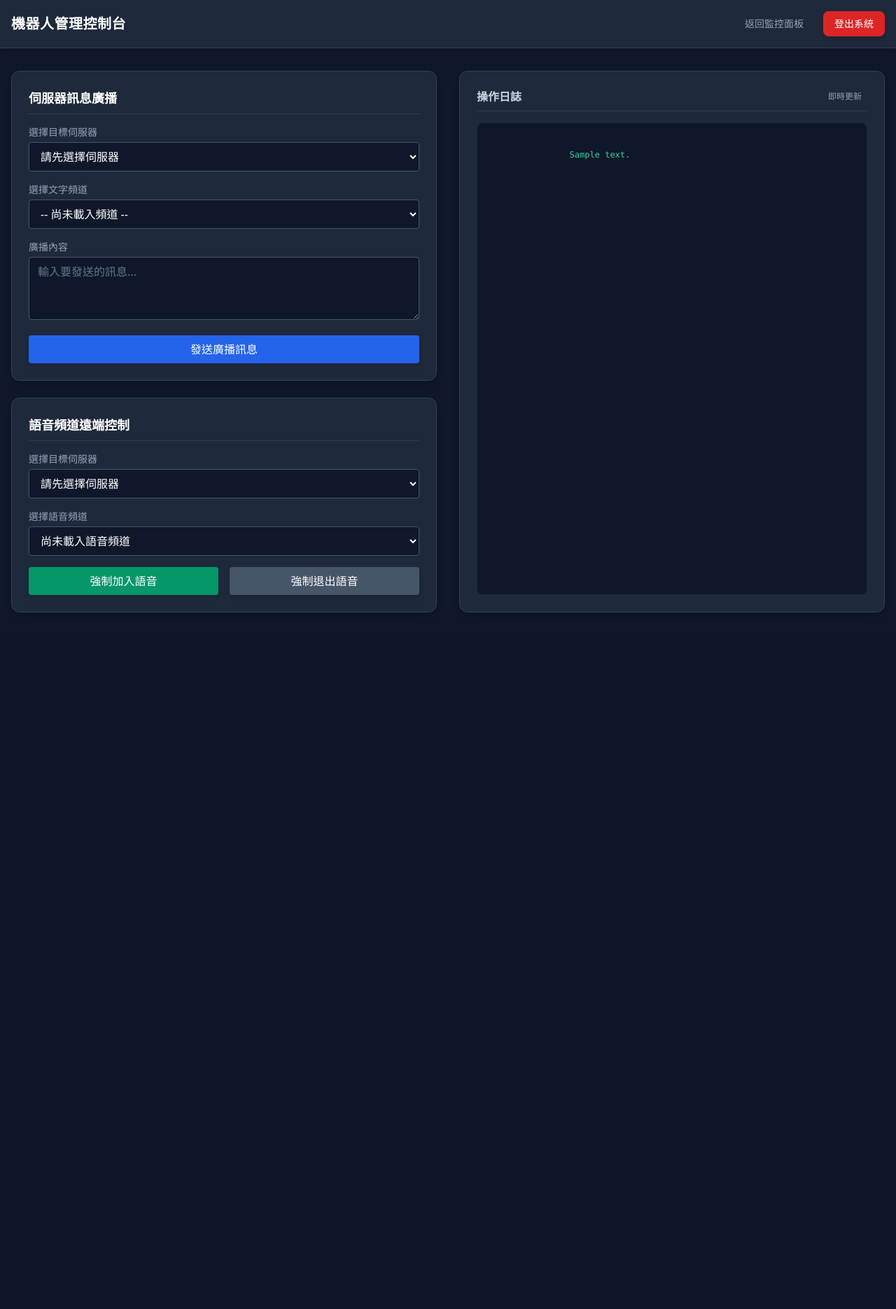
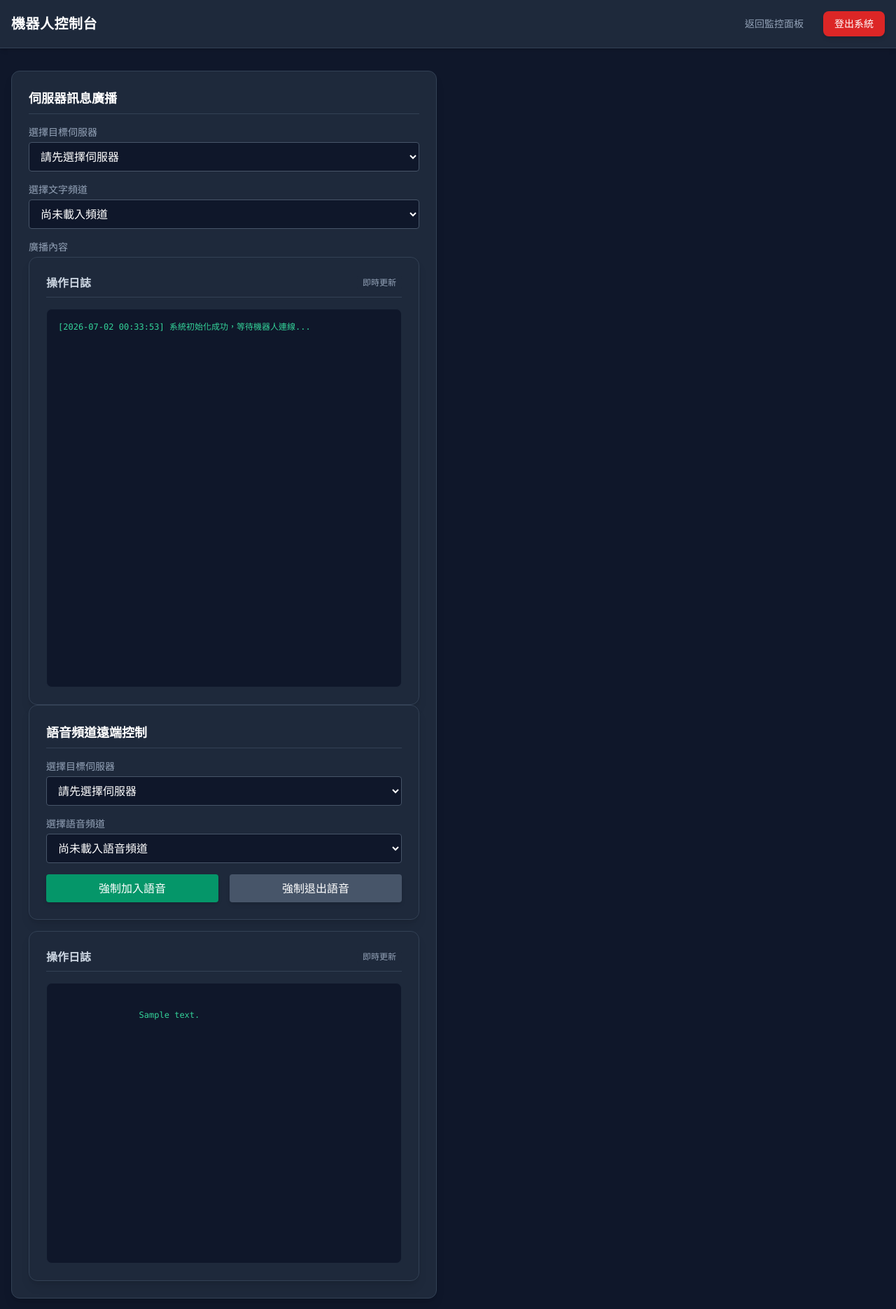
Before and after one commit to owinwu06150001/724, a Flask app: template templates/admin.html in a window 1280 px wide. Shown: the top 1870 px of the page at 70% size. Before the commit the page ends 875 px from the top, so only its background shows below. Run offline with Flask 3, Linux system fonts and the light colour scheme; the template is opened without the code that fills it: most values are stand-ins (such as "Sample title", 1, 10 or a date in 2020); some libraries are stand-ins or nearby versions.

Commit message:
Update admin.html

```diff
--- a/templates/admin.html
+++ b/templates/admin.html
@@ -15,7 +15,7 @@
 
     <header class="bg-[#1e293b] border-b border-slate-700 shadow-md">
         <div class="max-w-7xl mx-auto px-4 py-4 flex justify-between items-center">
-            <h1 class="text-xl font-bold text-white tracking-wide">機器人管理控制台</h1>
+            <h1 class="text-xl font-bold text-white tracking-wide">機器人控制台</h1>
             <div class="flex gap-4">
                 <a href="/" class="text-slate-400 hover:text-white transition px-3 py-2 text-sm font-medium">返回監控面板</a>
                 <a href="/logout" class="bg-red-600 hover:bg-red-700 text-white text-sm font-medium px-4 py-2 rounded-lg transition shadow-md">登出系統</a>
@@ -42,16 +42,20 @@
                     <div>
                         <label class="block text-sm font-medium text-slate-400 mb-1">選擇文字頻道</label>
                         <select id="bc-channel" class="w-full bg-[#0f172a] border border-slate-600 text-white rounded px-3 py-2 focus:outline-none focus:border-blue-500">
-                            <option value="">-- 尚未載入頻道 --</option>
+                            <option value=""> 尚未載入頻道 </option>
                         </select>
                     </div>
                     <div>
                         <label class="block text-sm font-medium text-slate-400 mb-1">廣播內容</label>
-                        <textarea id="bc-message" rows="3" class="w-full bg-[#0f172a] border border-slate-600 text-white rounded px-3 py-2 focus:outline-none focus:border-blue-500 placeholder-slate-500" placeholder="輸入要發送的訊息..."></textarea>
-                    </div>
-                    <button onclick="sendBroadcast()" class="w-full bg-blue-600 hover:bg-blue-700 text-white font-medium py-2 rounded transition shadow-md">發送廣播訊息</button>
-                </div>
-            </div>
+                       <div class="bg-[#1e293b] p-6 rounded-xl border border-slate-700 shadow-lg flex flex-col h-[600px] lg:h-[calc(100vh-160px)]">
+    <div class="flex justify-between items-center mb-4 border-b border-slate-700 pb-2">
+        <h3 class="text-md font-semibold text-slate-300">操作日誌</h3>
+        <span class="text-xs bg-slate-800 text-slate-400 px-2 py-0.5 rounded">即時更新</span>
+    </div>
+    <div id="log-container" class="bg-[#0f172a] p-4 rounded-lg font-mono text-xs text-emerald-400 overflow-y-auto flex-grow leading-relaxed whitespace-pre-wrap border border-slate-800">
+        {{ log_content }}
+    </div>
+</div>
 
             <div class="bg-[#1e293b] p-6 rounded-xl border border-slate-700 shadow-lg">
                 <h2 class="text-lg font-semibold text-white mb-4 border-b border-slate-700 pb-2">語音頻道遠端控制</h2>
@@ -147,7 +151,7 @@
             const channelId = document.getElementById('bc-channel').value;
             const message = document.getElementById('bc-message').value;
             if (!guildId || !channelId || !message) {
-                alert("請完整選擇伺服器 頻道  並輸入訊息內容。");
+                alert("請完整選擇伺服器、頻道並輸入訊息內容。");
                 return;
             }
             const res = await fetch('/send_broadcast', {
@@ -211,7 +215,18 @@
                 .catch(() => console.log("日誌載入中斷"));
         }
 
-        setInterval(updateLogs, 3000);
+        // 網頁初始化生命週期管理
+        document.addEventListener('DOMContentLoaded', () => {
+            // 讓初始透過 Jinja 渲染的日誌內容自動滾動到底部
+            const container = document.getElementById('log-container');
+            if (container) {
+                container.scrollTop = container.scrollHeight;
+            }
+
+            // 立即執行首次同步，並每隔 3 秒輪詢
+            updateLogs();
+            setInterval(updateLogs, 3000);
+        });
     </script>
 </body>
 </html>
```
